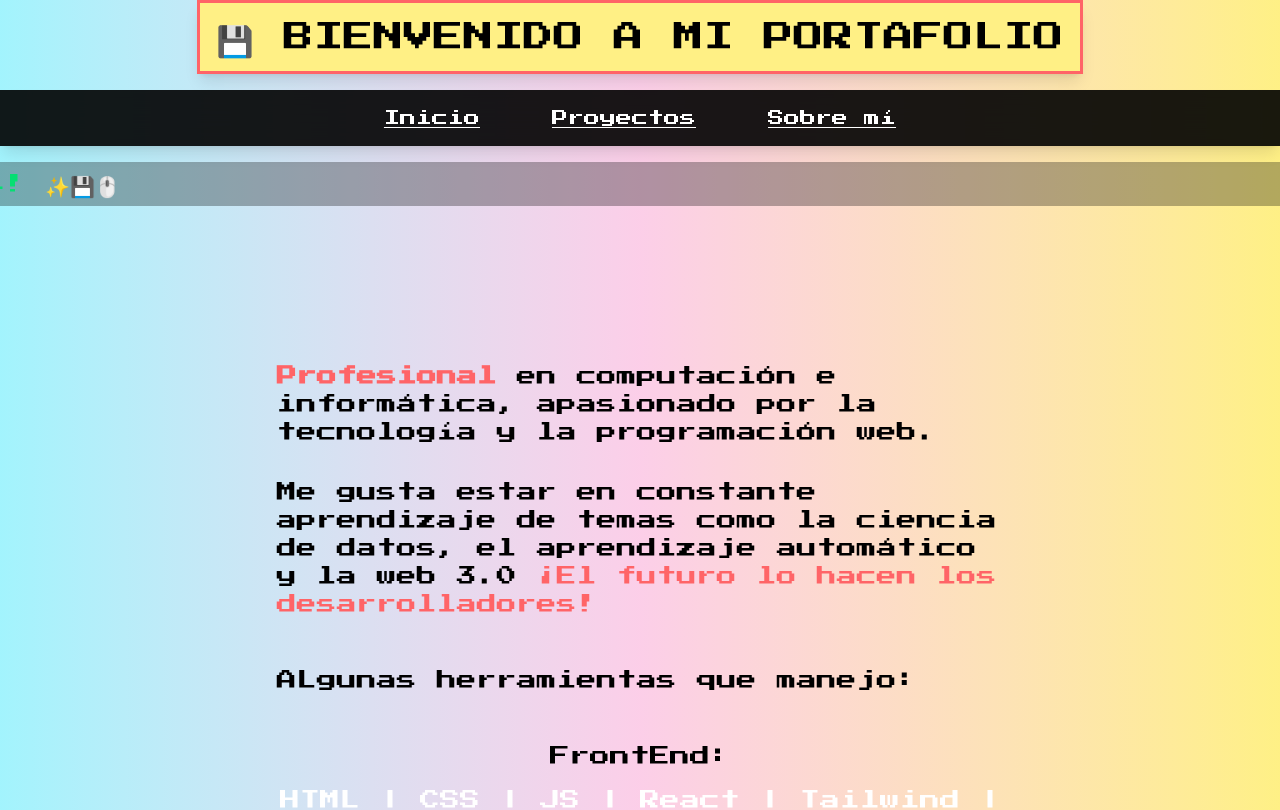
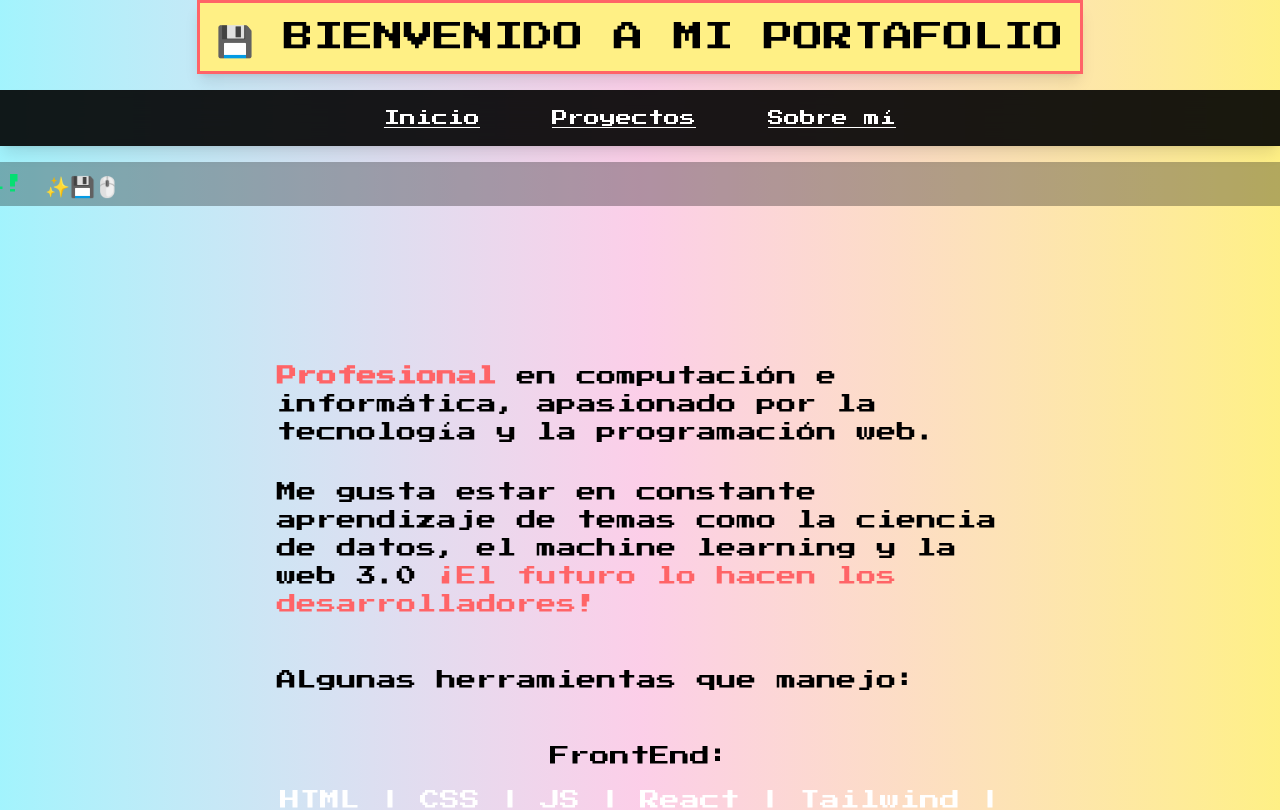
Before and after one commit to lcperri/lcperri-portfolio, a React (Vite) app: page / in a window 1280 px wide. Shown: the top 810 px of the page. Built offline with nearby package versions, Linux system fonts and the light colour scheme.

Commit message:
fixing vite pages client side para vercel

```diff
--- a/src/components/Hero.jsx
+++ b/src/components/Hero.jsx
@@ -32,7 +32,7 @@ import TypingLoop from './TypingLoop'
                         </span>
                         en computación e informática, apasionado por la tecnología y la programación web.
                         <p className='font-light hidden sm:block pt-8'>
-                        Me gusta estar en constante aprendizaje de temas como la ciencia de datos, el aprendizaje automático
+                        Me gusta estar en constante aprendizaje de temas como la ciencia de datos, el machine learning
                         y la web 3.0 <span className='text-red-400'>¡El futuro lo hacen los desarrolladores!</span>
                         </p>
                     </div>
```
